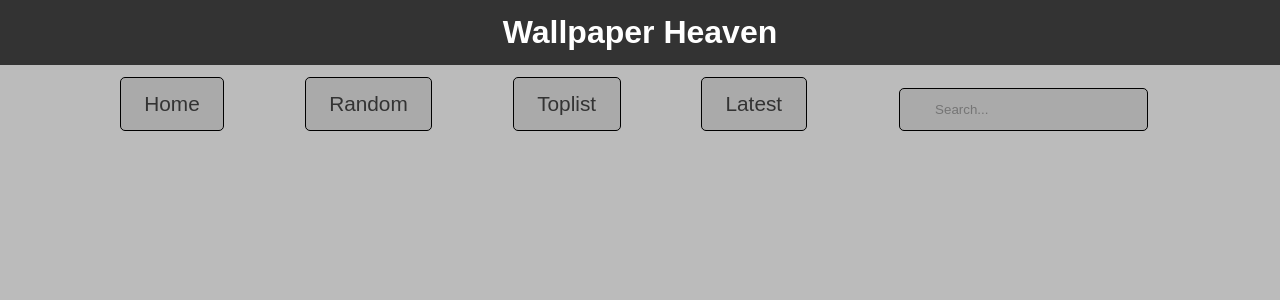
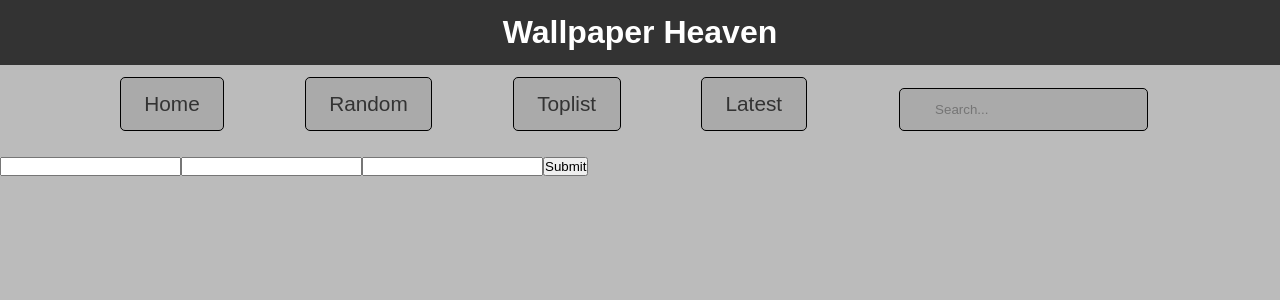
Before and after one commit to hausbence/wallhaven-frontend, a React (Create React App) app: page /registration in a window 1280 px wide. Shown: the top 300 px of the page. Built offline with nearby package versions, Linux system fonts and the light colour scheme.

Commit message:
added registration form

```diff
--- a/package.json
+++ b/package.json
@@ -12,6 +12,7 @@
     "react": "^16.13.1",
     "react-dom": "^16.13.1",
     "react-dropdown": "^1.8.0",
+    "react-hook-form": "^6.8.2",
     "react-router-dom": "^5.2.0",
     "react-scripts": "3.4.3",
     "reactjs-dropdown-component": "^1.1.2",
--- a/src/App.js
+++ b/src/App.js
@@ -3,11 +3,12 @@ import { BrowserRouter as Router, Route, Switch } from "react-router-dom";
 import "./App.css";
 import Header from "./components/layout/Header";
 import Navbar from "./components/layout/Navbar";
-import WallpaperList from "./components/pages/WallpaperList";
+import WallpaperList from "./components/pages/WallpaperList/WallpaperList";
 import Search from "./components/pages/Search";
 import SingleWallpaper from "./components/pages/SingleWallpaper/SingleWallpaper";
 import TagPage from "./components/pages/TagPage/TagPage";
 import MainPage from "./components/pages/MainPage/MainPage";
+import Registration from "./components/pages/Registration";
 
 const App = () => {
   return (
@@ -52,6 +53,7 @@ const App = () => {
               <Route exact path="/search/:searchTerm" component={Search} />
               <Route exact path="/wallpaper/:id" component={SingleWallpaper} />
               <Route exact path="/tag/:id" component={TagPage} />
+              <Route exact path="/registration" component={Registration} />
             </div>
           </React.Fragment>
         </Switch>
--- a/src/components/pages/MainPage/MainPage.js
+++ b/src/components/pages/MainPage/MainPage.js
@@ -1,6 +1,6 @@
 import React, { useState } from "react";
 import { Link } from "react-router-dom";
-import WallpaperList from "../WallpaperList";
+import WallpaperList from "../WallpaperList/WallpaperList";
 import "./mainPage.css";
 import "../../layout/Dropdown.css";
 
--- /dev/null
+++ b/src/components/pages/Registration.js
@@ -0,0 +1,54 @@
+import React from "react";
+import { useForm } from "react-hook-form";
+
+const Registration = () => {
+  const { handleSubmit, register, errors } = useForm();
+  const onSubmit = (values) => console.log(values);
+
+  //   pattern: {
+  //     value: /^[A-Z0-9._%+-]+@[A-Z0-9.-]+\.[A-Z]{2,}$/i,
+  //     message: "invalid email address",
+
+  // validate: (value) => value !== "admin" || "Nice try!",
+  //   }
+
+  let content = (
+    <React.Fragment>
+      <form onSubmit={handleSubmit(onSubmit)}>
+        <input
+          name="email"
+          type="email"
+          ref={register({
+            required: true,
+          })}
+        />
+        {errors.email && errors.email.message}
+
+        <input
+          name="username"
+          ref={register({
+            required: true,
+            minLength: 2,
+            maxLength: 16,
+          })}
+        />
+        {errors.username && errors.username.message}
+        <input
+          name="password"
+          type="password"
+          ref={register({
+            required: true,
+            minLength: 2,
+            maxLength: 16,
+          })}
+        />
+        {errors.password && errors.password.message}
+
+        <button type="submit">Submit</button>
+      </form>
+    </React.Fragment>
+  );
+  return content;
+};
+
+export default Registration;
--- a/src/components/pages/Search.js
+++ b/src/components/pages/Search.js
@@ -1,6 +1,6 @@
 import React, { useEffect, useState } from "react";
 import { useParams } from "react-router-dom";
-import WallpaperList from "./WallpaperList";
+import WallpaperList from "./WallpaperList/WallpaperList";
 
 const Search = () => {
   let { searchTerm } = useParams();
--- a/src/components/pages/TagPage/TagPage.js
+++ b/src/components/pages/TagPage/TagPage.js
@@ -1,7 +1,7 @@
 import React, { useEffect, useState } from "react";
 import { useParams } from "react-router-dom";
 import { useHttp } from "../../../hooks/http";
-import WallpaperList from "../WallpaperList";
+import WallpaperList from "../WallpaperList/WallpaperList";
 
 const TagPage = (props) => {
   let { id } = useParams();
--- a/src/components/pages/WallpaperList.js
+++ b/src/components/pages/WallpaperList/WallpaperList.js
@@ -1,7 +1,7 @@
 import React, { useState, useEffect } from "react";
-import { useHttp } from "../../hooks/http";
+import { useHttp } from "../../../hooks/http";
 import { Link } from "react-router-dom";
-import loadingGif from "../../loading2.gif";
+import loadingGif from "../../../loading2.gif";
 import "./WallpaperList.css";
 
 const WallpaperList = (props) => {
```
Also changed, not shown: src/components/pages/WallpaperList/WallpaperList.css (renamed from src/components/pages/WallpaperList.css), 1 other file (tests, documents, lock files or other folders).
